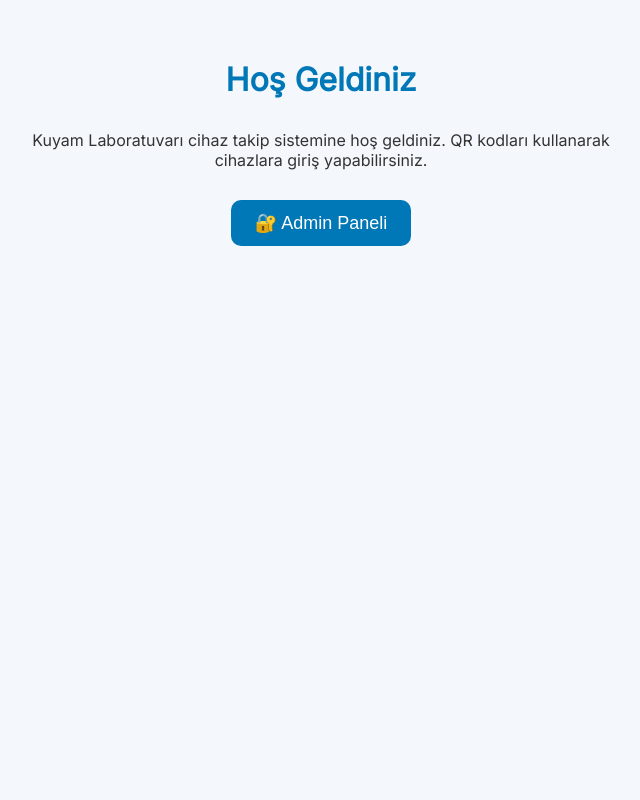
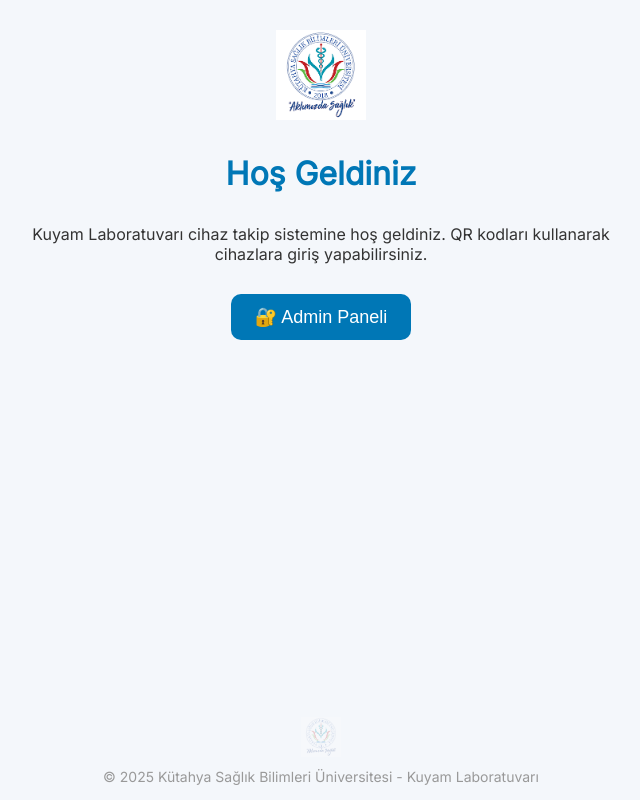
Before and after one commit to Sudenazkaranfil/qr-code-device-tracking-system, a Flask app: page / in a window 1280 px wide. Shown: the whole page, without its empty margins (319-959 px from the left). Run offline with Flask 3, Linux system fonts and the light colour scheme; some libraries are stand-ins or nearby versions.

Commit message:
Update index.html

```diff
--- a/templates/index.html
+++ b/templates/index.html
@@ -14,13 +14,21 @@
       display: flex;
       flex-direction: column;
       align-items: center;
-      justify-content: flex-start;
       min-height: 100vh;
+    }
+
+    header {
+      text-align: center;
+      margin-top: 30px;
+    }
+
+    header img {
+      height: 90px;
     }
 
     h1 {
       color: #0077b6;
-      margin-top: 60px;
+      margin-top: 30px;
       font-size: 32px;
     }
 
@@ -89,6 +97,20 @@
       margin-top: 10px;
       text-align: center;
     }
+
+    footer {
+      text-align: center;
+      font-size: 14px;
+      color: #999;
+      margin-top: auto;
+      padding: 30px 0 15px;
+    }
+
+    footer img {
+      height: 40px;
+      opacity: 0.2;
+      margin-bottom: 8px;
+    }
   </style>
   <script>
     function showForm() {
@@ -97,6 +119,10 @@
   </script>
 </head>
 <body>
+
+  <header>
+    <img src="/static/ksbu_logo.png" alt="KSBU Logo">
+  </header>
 
   <h1>Hoş Geldiniz</h1>
   <p>Kuyam Laboratuvarı cihaz takip sistemine hoş geldiniz. QR kodları kullanarak cihazlara giriş yapabilirsiniz.</p>
@@ -123,5 +149,10 @@
     {% endwith %}
   </div>
 
+  <footer>
+    <img src="/static/ksbu_logo.png" alt="KSBU">
+    <div>© 2025 Kütahya Sağlık Bilimleri Üniversitesi - Kuyam Laboratuvarı</div>
+  </footer>
+
 </body>
 </html>
```
